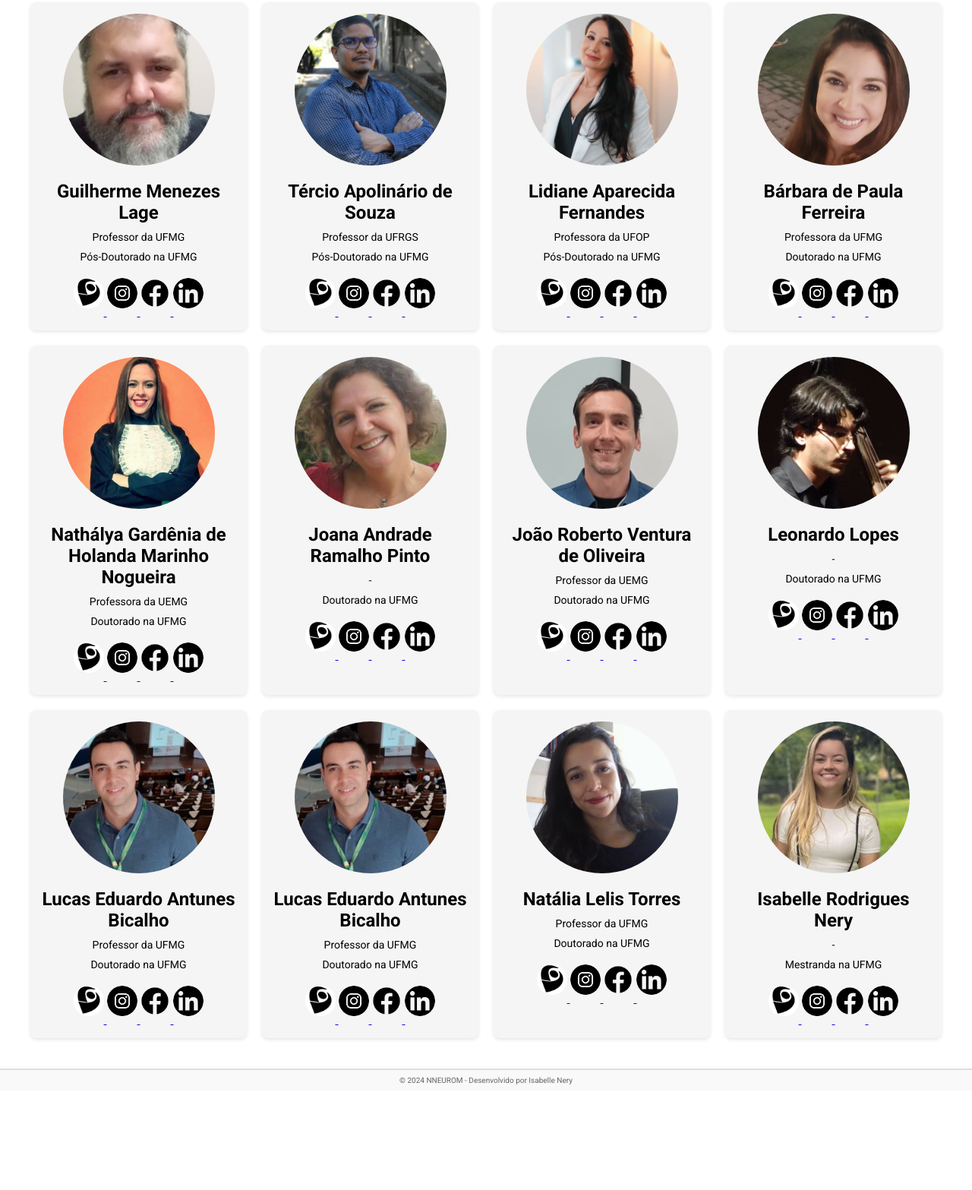
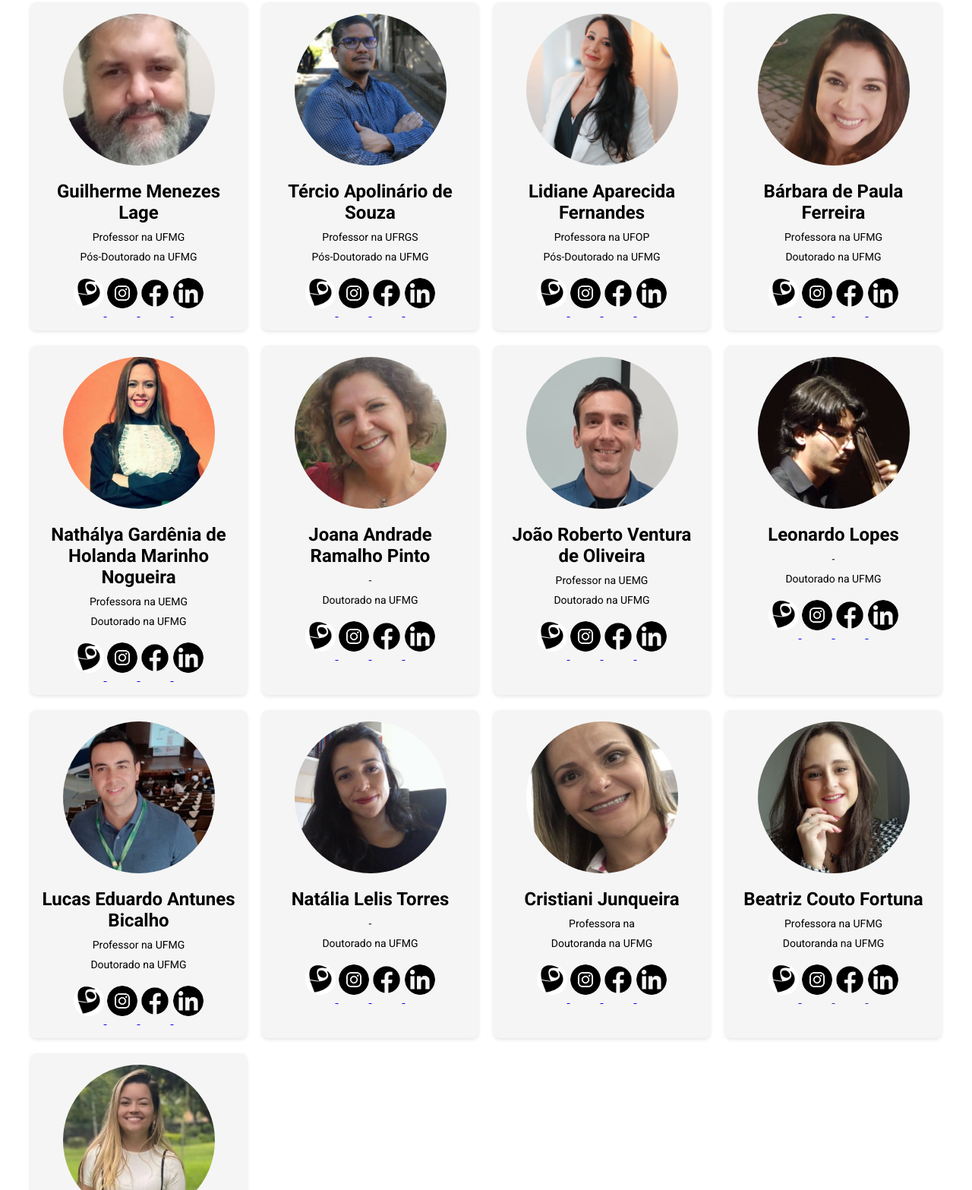
Before and after one commit to nneuromufmg/nneurom, a plain HTML site: page membros.html in a window 1280 px wide. Shown: the part 206-1773 px from the top of the page at 76% size. Before the commit the page ends 1642 px from the top, so only its background shows below. Drawn offline with Linux system fonts and the light colour scheme.

Commit message:
Update membros.html

```diff
--- a/membros.html
+++ b/membros.html
@@ -43,7 +43,7 @@
                 <img src="guilherme.png" alt="Guilherme">
                 <div class="member-info">
                     <h3>Guilherme Menezes Lage</h3>
-                    <p>Professor da UFMG</p>
+                    <p>Professor na UFMG</p>
                     <p>Pós-Doutorado na UFMG</p>
                     <div class="social-icons">
                         <a href="http://lattes.cnpq.br/7291980478992375" target="_blank">
@@ -66,7 +66,7 @@
                 <img src="tercio.jpg" alt="Tercio">
                 <div class="member-info">
                     <h3>Tércio Apolinário de Souza</h3>
-                    <p>Professor da UFRGS</p>
+                    <p>Professor na UFRGS</p>
                     <p>Pós-Doutorado na UFMG</p>
                     <p> </p>
                     <p> </p>
@@ -91,7 +91,7 @@
                 <img src="lidiane.png" alt="Lidiane">
                 <div class="member-info">
                     <h3>Lidiane Aparecida Fernandes</h3>
-                    <p>Professora da UFOP</p>
+                    <p>Professora na UFOP</p>
                     <p>Pós-Doutorado na UFMG</p>
                     <div class="social-icons">
                         <a href="http://lattes.cnpq.br/5021585349005971" target="_blank">
@@ -114,7 +114,7 @@
                 <img src="barbara.png" alt="Barbara">
                 <div class="member-info">
                     <h3>Bárbara de Paula Ferreira</h3>
-                    <p>Professora da UFMG</p>
+                    <p>Professora na UFMG</p>
                     <p>Doutorado na UFMG</p>
                     <div class="social-icons">
                         <a href="http://lattes.cnpq.br/5022115131176115" target="_blank">
@@ -137,7 +137,7 @@
                 <img src="marinho.jpg" alt="Marinho">
                 <div class="member-info">
                     <h3>Nathálya Gardênia de Holanda Marinho Nogueira</h3>
-                    <p>Professora da UEMG</p>
+                    <p>Professora na UEMG</p>
                     <p>Doutorado na UFMG</p>
                     <div class="social-icons">
                         <a href="http://lattes.cnpq.br/9192733496486401" target="_blank">
@@ -185,7 +185,7 @@
                 <img src="joao.png" alt="Joao">
                 <div class="member-info">
                     <h3>João Roberto Ventura de Oliveira</h3>
-                    <p>Professor da UEMG</p>
+                    <p>Professor na UEMG</p>
                     <p>Doutorado na UFMG</p>
                     <div class="social-icons">
                         <a href="http://lattes.cnpq.br/2425860983730436" target="_blank">
@@ -231,7 +231,7 @@
                 <img src="lucas.png" alt="Leo">
                 <div class="member-info">
                     <h3>Lucas Eduardo Antunes Bicalho</h3>
-                    <p>Professor da UFMG</p>
+                    <p>Professor na UFMG</p>
                     <p>Doutorado na UFMG</p>
                     <div class="social-icons">
                         <a href="http://lattes.cnpq.br/2709274504810351" target="_blank">
@@ -251,11 +251,34 @@
             </div>
 
             <div class="member-card">
-                <img src="lucas.png" alt="Lucas">
+                <img src="lelis.png" alt="Lelis">
                 <div class="member-info">
-                    <h3>Lucas Eduardo Antunes Bicalho</h3>
-                    <p>Professor da UFMG</p>
+                    <h3>Natália Lelis Torres</h3>
+                    <p>-</p>
                     <p>Doutorado na UFMG</p>
+                    <div class="social-icons">
+                        <a href=http://lattes.cnpq.br/60686871802182871" target="_blank">
+                            <img src="lattes.png" alt="Lattes">
+                        </a>
+                        <a href="#" target="_blank">
+                            <img src="insta.png" alt="Instagram">
+                        </a>
+                        <a href="#" target="_blank">
+                            <img src="face.png" alt="Facebook">
+                        </a>
+                        <a href="#" target="_blank">
+                            <img src="linkedin.png" alt="Linkedin">
+                        </a>
+                    </div>
+                </div>
+            </div>
+
+            <div class="member-card">
+                <img src="cris.png" alt="Cris">
+                <div class="member-info">
+                    <h3>Cristiani Junqueira</h3>
+                    <p>Professora na </p>
+                    <p>Doutoranda na UFMG</p>
                     <div class="social-icons">
                         <a href=http://lattes.cnpq.br/2709274504810351" target="_blank">
                             <img src="lattes.png" alt="Lattes">
@@ -274,22 +297,22 @@
             </div>
 
             <div class="member-card">
-                <img src="lelis.png" alt="Lelis">
+                <img src="bia.png" alt="Bia">
                 <div class="member-info">
-                    <h3>Natália Lelis Torres</h3>
-                    <p>Professor da UFMG</p>
-                    <p>Doutorado na UFMG</p>
+                    <h3>Beatriz Couto Fortuna</h3>
+                    <p>Professora na UFMG </p>
+                    <p>Doutoranda na UFMG</p>
                     <div class="social-icons">
-                        <a href=http://lattes.cnpq.br/60686871802182871" target="_blank">
+                        <a href=http://lattes.cnpq.br/0569532450811465" target="_blank">
                             <img src="lattes.png" alt="Lattes">
                         </a>
-                        <a href="#" target="_blank">
+                        <a href="" target="_blank">
                             <img src="insta.png" alt="Instagram">
                         </a>
-                        <a href="#" target="_blank">
+                        <a href="" target="_blank">
                             <img src="face.png" alt="Facebook">
                         </a>
-                        <a href="#" target="_blank">
+                        <a href="" target="_blank">
                             <img src="linkedin.png" alt="Linkedin">
                         </a>
                     </div>
```
